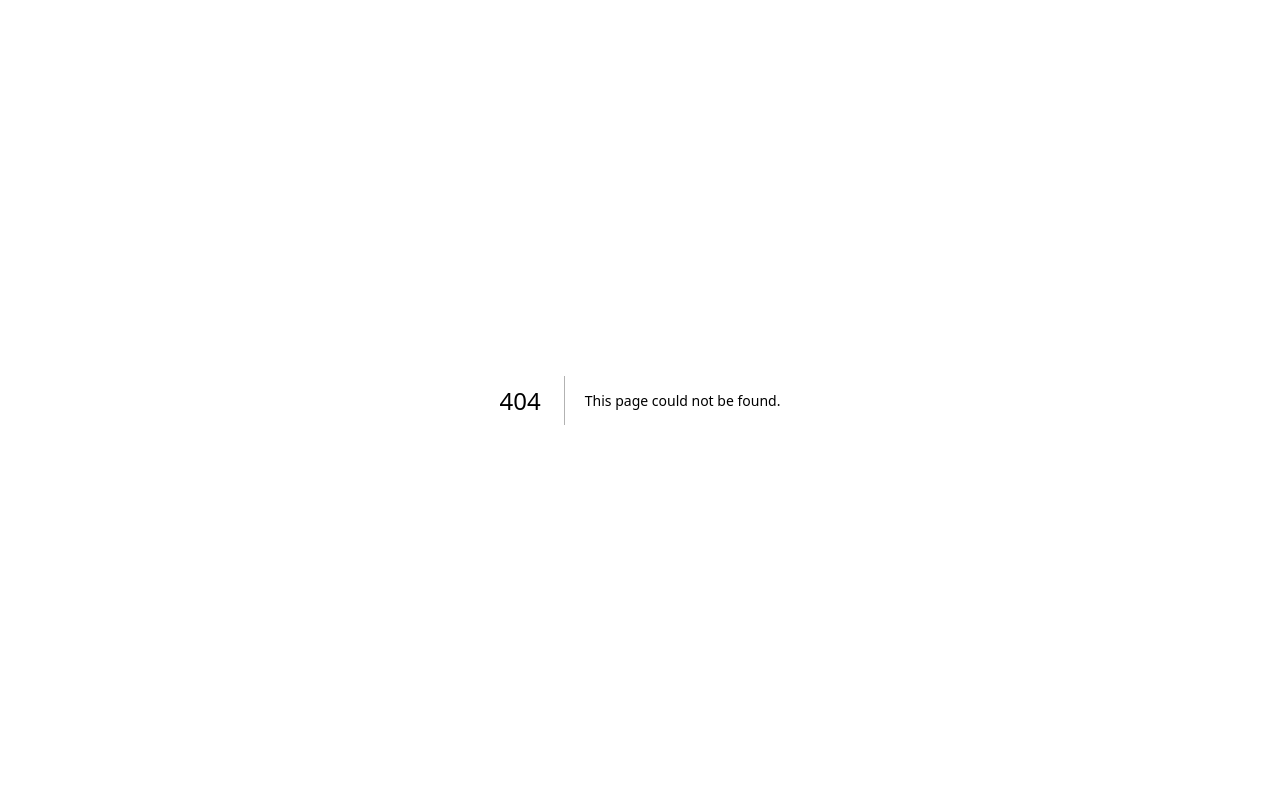
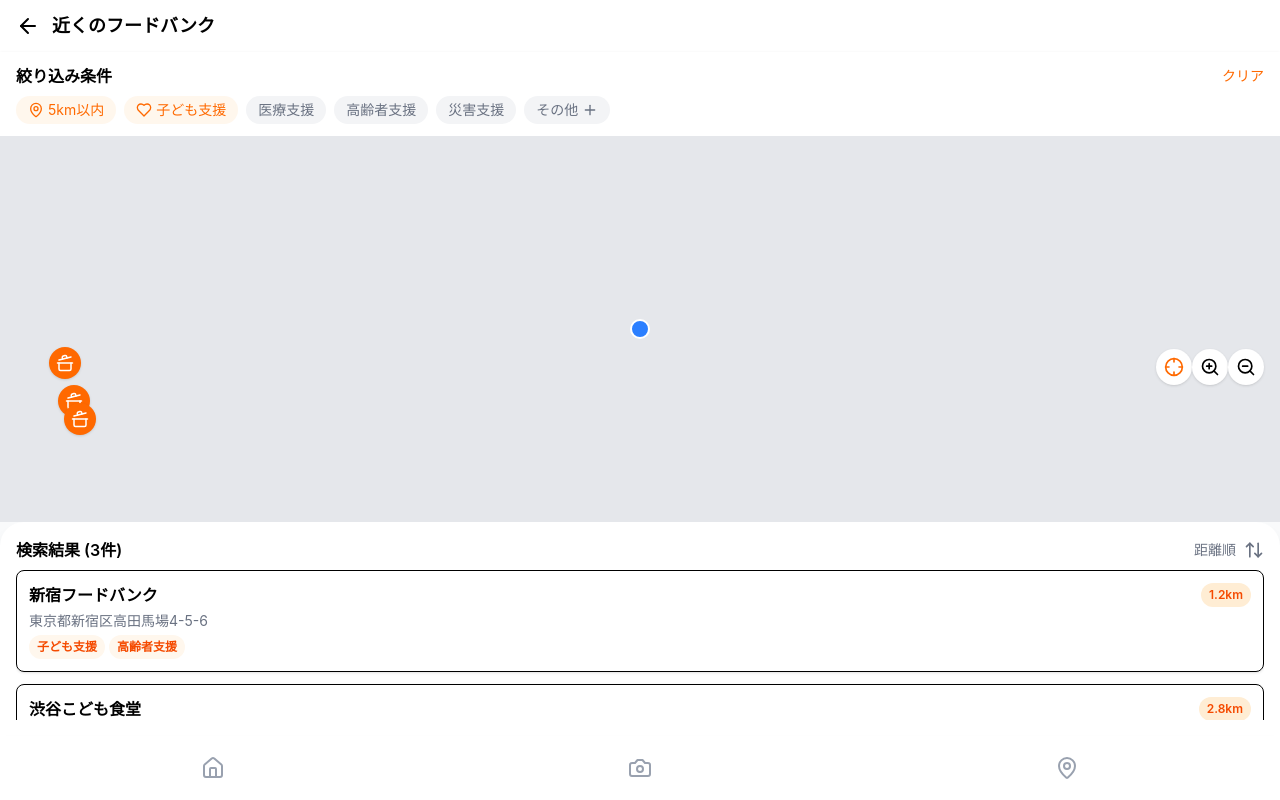
Before and after one commit to RilaKorila/food_link, a Next.js app: page /nearbyFoodBank in a window 1280 px wide. Before the commit this address had no page. Built offline with nearby package versions, Linux system fonts and the light colour scheme.

Commit message:
地図検索ページを追加

```diff
--- a/src/components/BottomNavigation.js
+++ b/src/components/BottomNavigation.js
@@ -36,6 +36,7 @@ export default function BottomNavigation({ activeTab }) {
         </button>
 
         <button
+          onClick={() => navigateTo("/nearbyFoodBank")}
           className={getButtonClass("map")}
         >
           <MapPin size={iconSize} />
--- a/src/pages/index.js
+++ b/src/pages/index.js
@@ -1,9 +1,11 @@
-import { Camera, RotateCcw } from "lucide-react";
+import { Camera, MapPinned, RotateCcw } from "lucide-react";
+import { useRouter } from "next/navigation";
 import Header from "@/components/Header";
 import BottomNavigation from "@/components/BottomNavigation";
 import BadgeList from "@/components/BadgeList";
 
 export default function Home() {
+  const router = useRouter();
   return (
     <div className="flex flex-col h-screen">
       {/* Header */}
@@ -13,17 +15,23 @@ export default function Home() {
       <div className="flex-1 overflow-y-auto px-4 py-6 bg-white space-y-6">
 
         <div className="text-center">
-          <h2 className="font-semibold text-gray-700 mb-2">クイックアクション</h2>
-          <div className="grid grid-cols-2 gap-4">
-            <div className="bg-orange-50 p-4 rounded-xl flex flex-col items-center text-center">
+          <div className="grid grid-cols-3 gap-4">
+            <button className="bg-orange-50 p-4 rounded-xl flex flex-col items-center text-center"
+              onClick={() => router.push("/page")}>
               <Camera className="text-orange-500 mb-2" />
-              <span className="text-sm font-semibold">食品を撮影して寄付</span>
-            </div>
+              <span className="text-sm font-semibold">撮影</span>
+            </button>
 
-            <div className="bg-orange-50 p-4 rounded-xl flex flex-col items-center text-center">
+            <button className="bg-orange-50 p-4 rounded-xl flex flex-col items-center text-center"
+              onClick={() => router.push("/nearbyFoodBank")}>
+              <MapPinned className="text-orange-500 mb-2" />
+              <span className="text-sm font-semibold">近くの寄付</span>
+            </button>
+
+            <button className="bg-orange-50 p-4 rounded-xl flex flex-col items-center text-center">
               <RotateCcw className="text-orange-500 mb-2" />
               <span className="text-sm font-semibold">寄付履歴</span>
-            </div>
+            </button>
           </div>
         </div>
 
--- /dev/null
+++ b/src/pages/nearbyFoodBank.js
@@ -0,0 +1,142 @@
+import BottomNavigation from "@/components/BottomNavigation"
+import { ArrowLeft, MapPin, Heart, Plus, Crosshair, ZoomIn, ZoomOut, CookingPot, ArrowUpDown } from "lucide-react"
+
+export default function NearbyFoodBanks() {
+  // 仮の位置データ（緯度経度）
+  const markers = [
+    { id: 1, name: "新宿フードバンク", lat: 35.708, lng: 139.710 },
+    { id: 2, name: "渋谷こども食堂", lat: 35.660, lng: 139.699 },
+    { id: 3, name: "池袋フードサポート", lat: 35.730, lng: 139.717 },
+  ]
+
+  const foodBanks = [
+    {
+      name: "新宿フードバンク",
+      address: "東京都新宿区高田馬場4-5-6",
+      distance: "1.2km",
+      tags: ["子ども支援", "高齢者支援"],
+    },
+    {
+      name: "渋谷こども食堂",
+      address: "東京都渋谷区神南1-2-3",
+      distance: "2.8km",
+      tags: ["子ども支援", "教育支援"],
+    },
+    {
+      name: "渋谷こども食堂",
+      address: "東京都渋谷区神南1-2-3",
+      distance: "2.8km",
+      tags: ["子ども支援", "教育支援"],
+    },
+  ]
+
+  return (
+    <div className="flex flex-col min-h-screen bg-gray-50">
+      {/* ヘッダー */}
+      <div className="flex items-center px-4 py-3 bg-white shadow">
+        <button className="mr-3" onClick={() => window.history.back()}>
+          <ArrowLeft size={24} />
+        </button>
+        <h1 className="font-bold text-lg">近くのフードバンク</h1>
+      </div>
+
+      {/* 絞り込み条件 */}
+      <div className="bg-white px-4 py-3 shadow">
+        <div className="flex justify-between items-center mb-2">
+          <span className="font-semibold">絞り込み条件</span>
+          <button className="text-orange-500 text-sm">クリア</button>
+        </div>
+
+        <div className="flex flex-wrap gap-2">
+          <div className="flex items-center bg-orange-50 text-orange-500 px-3 py-1 rounded-full text-sm">
+            <MapPin size={16} className="mr-1" /> 5km以内
+          </div>
+          <div className="flex items-center bg-orange-50 text-orange-500 px-3 py-1 rounded-full text-sm">
+            <Heart size={16} className="mr-1" /> 子ども支援
+          </div>
+          <div className="bg-gray-100 text-gray-500 px-3 py-1 rounded-full text-sm">医療支援</div>
+          <div className="bg-gray-100 text-gray-500 px-3 py-1 rounded-full text-sm">高齢者支援</div>
+          <div className="bg-gray-100 text-gray-500 px-3 py-1 rounded-full text-sm">災害支援</div>
+          <div className="flex items-center bg-gray-100 text-gray-500 px-3 py-1 rounded-full text-sm">
+            その他 <Plus size={16} className="ml-1" />
+          </div>
+        </div>
+      </div>
+
+      {/* 地図エリア */}
+      <div className="flex-1 bg-gray-200 flex items-center justify-center overflow-hidden">
+        <div className="relative w-full h-full">
+          {/* 背景を仮にグレーで埋めておく（ここに地図APIを入れていく） */}
+          <div className="absolute inset-0 bg-gray-100" />
+
+          {/* ピンをプロット */}
+          {markers.map(marker => (
+            <div
+              key={marker.id}
+              className="absolute"
+              style={{
+                top: `${50 + (marker.lat - 35.7) * 800}px`,
+                left: `${50 + (marker.lng - 139.7) * 800}px`,
+              }}
+            >
+              <div className="w-8 h-8 bg-orange-500 rounded-full flex items-center justify-center shadow text-white">
+                <CookingPot size={18} />
+              </div>
+            </div>
+          ))}
+
+          {/* 現在地（仮の中心） */}
+          <div className="absolute top-[10%] left-[50%] -translate-x-1/2 -translate-y-1/2">
+            <div className="w-5 h-5 bg-blue-500 rounded-full border-2 border-white" />
+          </div>
+
+          {/* 地図コントロール */}
+          <div className="absolute right-4 top-5 space-y-2">
+            <button className="bg-white rounded-full p-2 shadow">
+              <Crosshair size={20} className="text-orange-500" />
+            </button>
+            <button className="bg-white rounded-full p-2 shadow">
+              <ZoomIn size={20} />
+            </button>
+            <button className="bg-white rounded-full p-2 shadow">
+              <ZoomOut size={20} />
+            </button>
+          </div>
+        </div>
+      </div>
+
+      {/* 検索結果リスト */}
+      <div className="bg-white rounded-t-3xl p-4 shadow-lg">
+        <div className="flex justify-between items-center mb-2">
+          <span className="font-semibold">検索結果 ({foodBanks.length}件)</span>
+          <div className="flex items-center space-x-2">
+            <span className="text-sm text-gray-500">距離順</span>
+            <ArrowUpDown size={20} className="text-gray-500 cursor-pointer" />
+          </div>
+        </div>
+
+        {/* 各フードバンク項目 */}
+        <div className="h-[150px] overflow-y-auto">
+          {foodBanks.map((item, idx) => (
+            <div key={idx} className="p-3 border rounded-lg mb-3 shadow-sm">
+              <div className="flex justify-between items-center mb-1">
+                <span className="font-bold">{item.name}</span>
+                <span className="bg-orange-100 text-orange-600 text-xs font-semibold px-2 py-1 rounded-full">{item.distance}</span>
+              </div>
+              <div className="text-sm text-gray-500 mb-1">{item.address}</div>
+              <div className="flex flex-wrap gap-1">
+                {item.tags.map((tag, i) => (
+                  <span key={i} className="bg-orange-50 text-orange-600 text-xs font-semibold px-2 py-1 rounded-full">
+                    {tag}
+                  </span>
+                ))}
+              </div>
+            </div>
+          ))}
+        </div>
+      </div>
+
+      <BottomNavigation activeTab="nearby" />
+    </div>
+  )
+}
```
